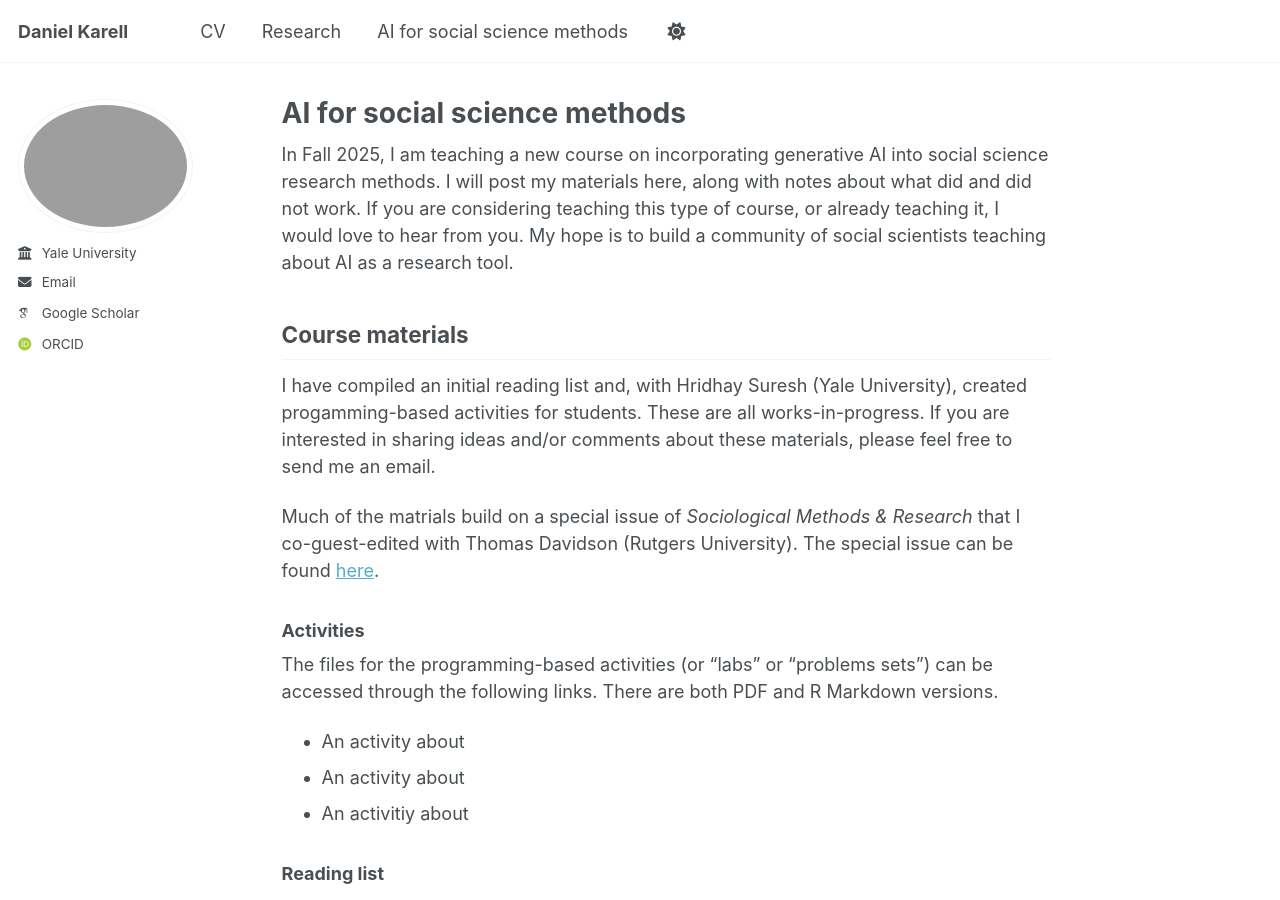
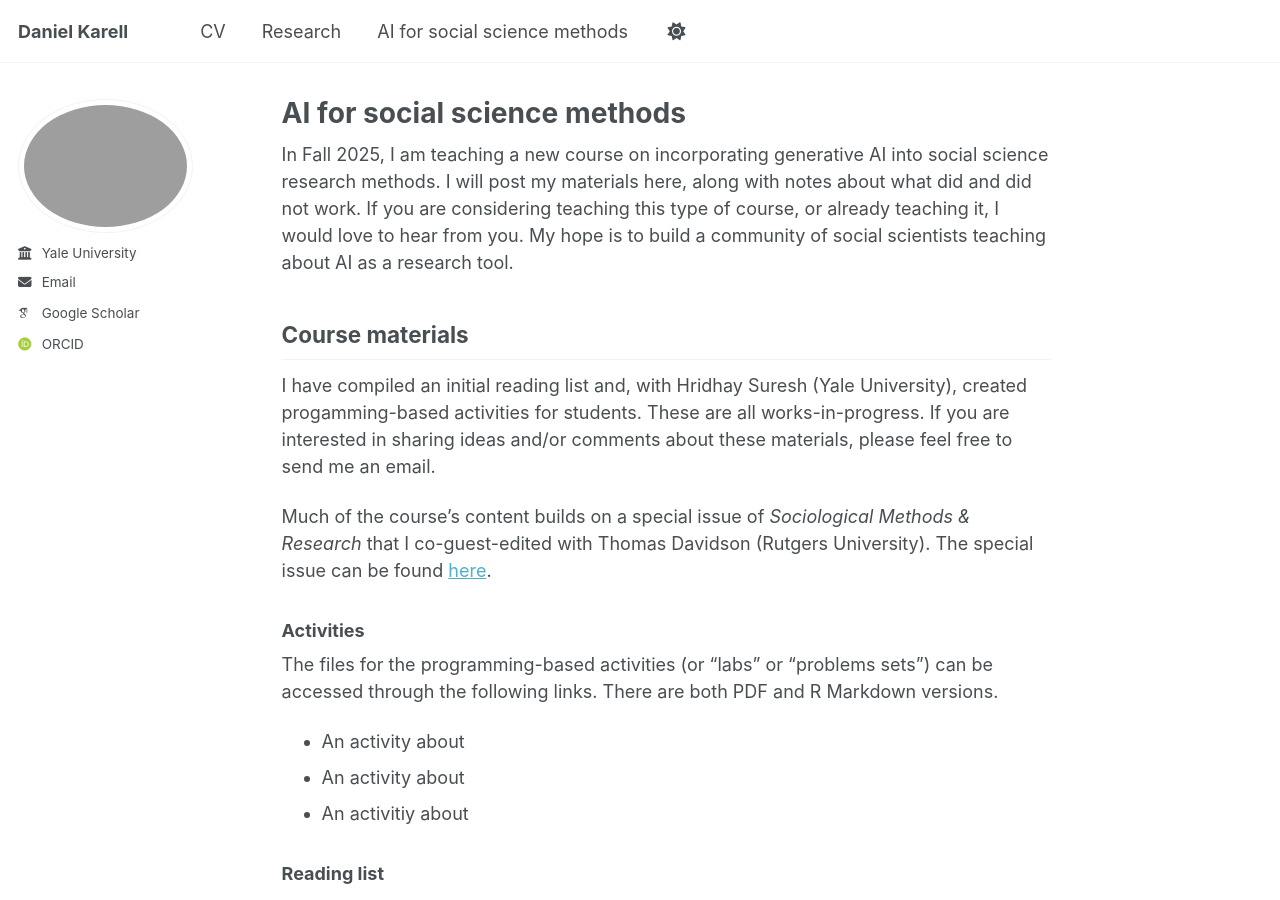
Before and after one commit to dkarell/dkarell.github.io, a Jekyll site: the page built from _pages/ai_for_social_science_methods.md, in a window 1280 px wide and 900 px high. Built offline with Jekyll 4.4.1, drawn with Linux system fonts in a browser that asks for light colours; some web fonts are replaced; a script that is not in the unit is left out.

Commit message:
Update ai_for_social_science_methods.md

```diff
--- a/_pages/ai_for_social_science_methods.md
+++ b/_pages/ai_for_social_science_methods.md
@@ -11,7 +11,7 @@ In Fall 2025, I am teaching a new course on incorporating generative AI into soc
 
 I have compiled an initial reading list and, with Hridhay Suresh (Yale University), created progamming-based activities for students. These are all works-in-progress. If you are interested in sharing ideas and/or comments about these materials, please feel free to send me an email.
 
-Much of the matrials build on a special issue of *Sociological Methods & Research* that I co-guest-edited with Thomas Davidson (Rutgers University). The special issue can be found [here](https://journals.sagepub.com/toc/smra/54/3).
+Much of the course's content builds on a special issue of *Sociological Methods & Research* that I co-guest-edited with Thomas Davidson (Rutgers University). The special issue can be found [here](https://journals.sagepub.com/toc/smra/54/3).
 
 ### Activities
 
```
